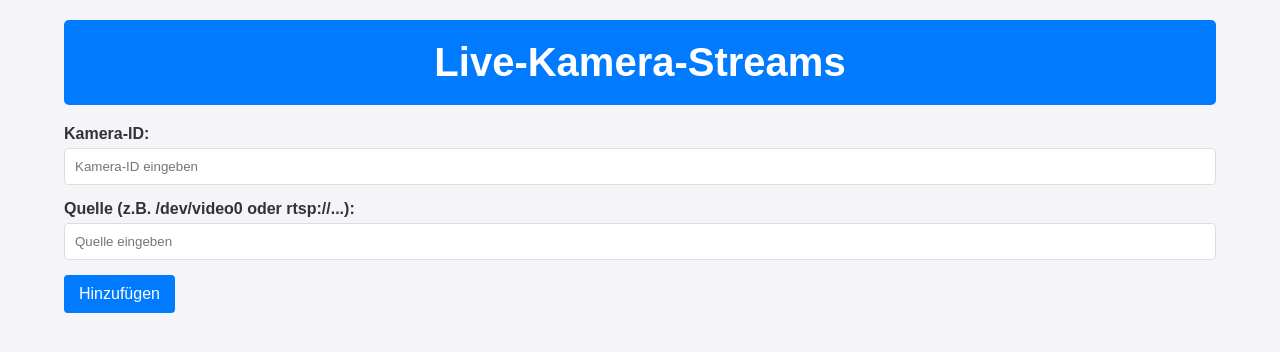
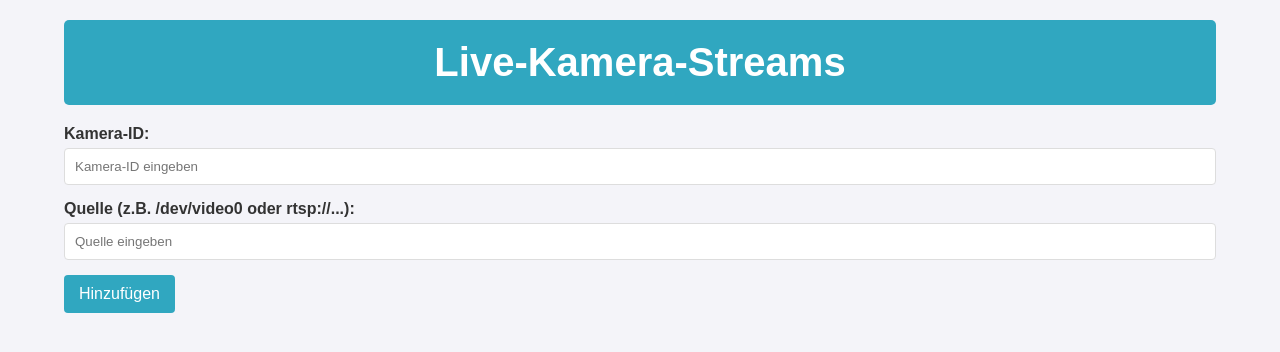
Before and after one commit to Eli005-ui/main_rec, a FastAPI app: page / in a window 1280 px wide. Shown: the top 352 px of the page. Run offline with FastAPI, Linux system fonts and the light colour scheme; data that the repository does not hold is empty.

Commit message:
Update button and header background color for consistency in styling

```diff
--- a/templates/index.html
+++ b/templates/index.html
@@ -20,7 +20,7 @@
         header {
             text-align: center;
             padding: 20px 0;
-            background-color: #007BFF;
+            background-color: #0094b2cd;
             color: white;
             border-radius: 5px;
             margin-bottom: 20px;
@@ -45,7 +45,7 @@
             box-sizing: border-box;
         }
         button {
-            background-color: #007BFF;
+            background-color: #0094b2cd;
             color: white;
             border: none;
             padding: 10px 15px;
```
